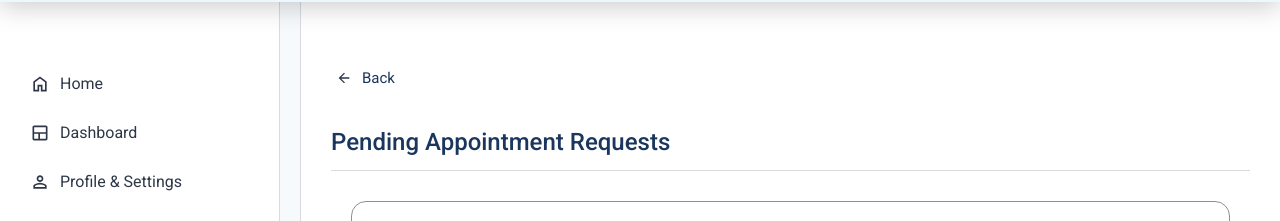
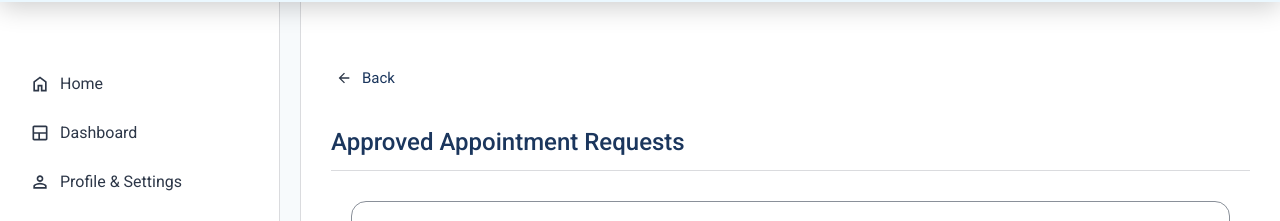
Before and after one commit to Mogith-Code/SmartGN-Digital-GN-Service-Management-System, a React (Vite) app in the folder SmartGN/: page /RAppointment/ApprovedAppointmentRequests in a window 1280 px wide. Shown: the part 93-314 px from the top of the page. Built offline with nearby package versions, Linux system fonts and the light colour scheme.

Commit message:
Update ApprovedAppointmentRequests

```diff
--- a/SmartGN/src/Components/AppointmentsPage/ApprovedAppointmentsRequests.jsx
+++ b/SmartGN/src/Components/AppointmentsPage/ApprovedAppointmentsRequests.jsx
@@ -13,7 +13,7 @@ function ApprovedAppointmentsRequests() {
   const ApprovedAppointmentTranslations = {
     EN: {
       back: "Back",
-      Title: "Pending Appointment Requests",
+      Title: "Approved Appointment Requests",
     },
 
     SI: { back: "ආපසු", Title: "අනුමත හමුවීම් සඳහා ඉල්ලීම්" },
```
